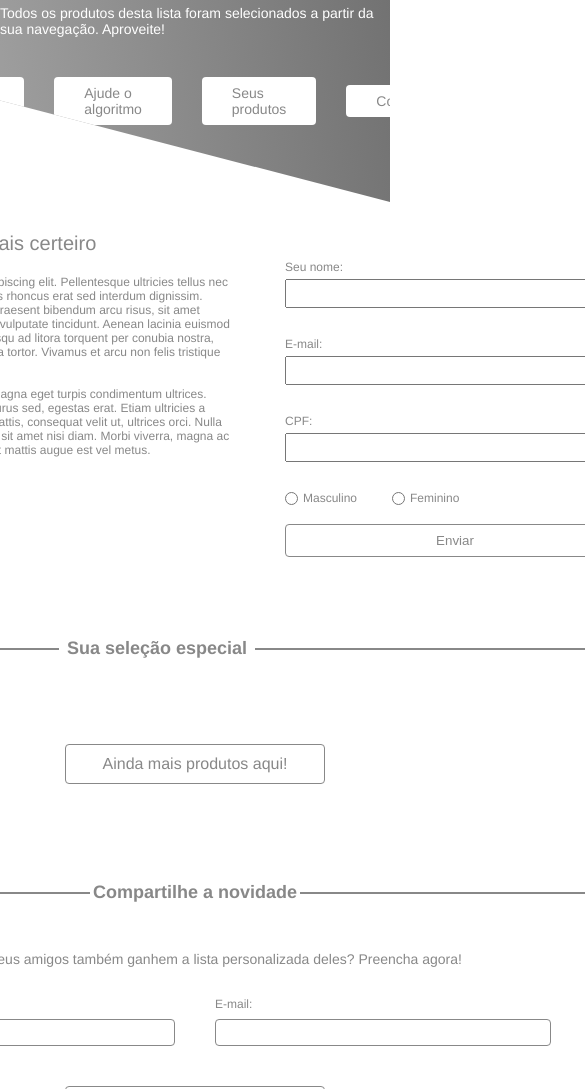
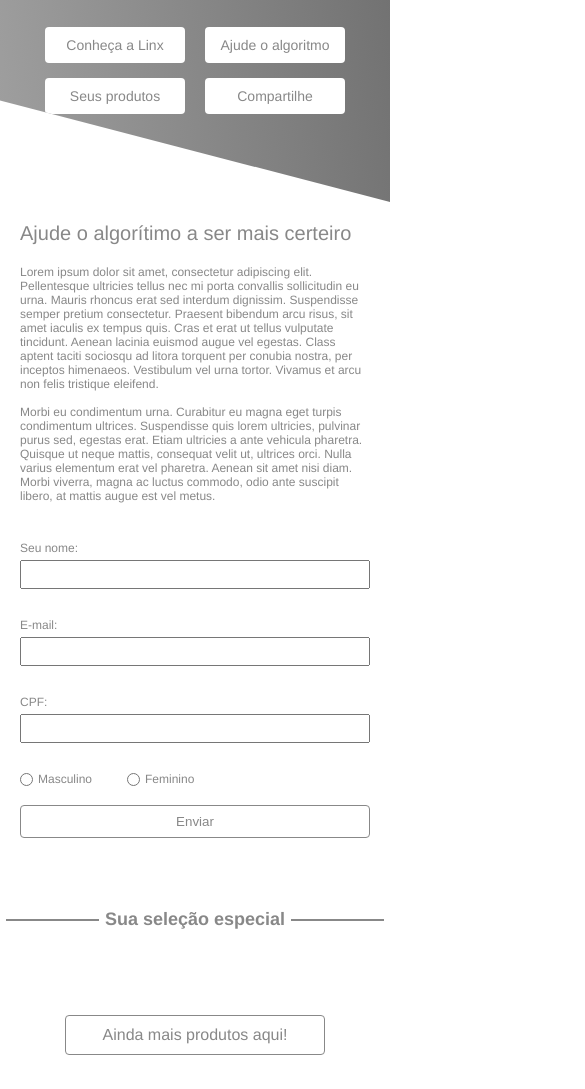
Before and after one commit to willnasciment/teste-landigpage, a plain HTML site: page index.html in a window 390 px wide. Shown: the part 148-1237 px from the top of the page, 585 px wide, since content can reach past the window. Drawn offline with Linux system fonts and the light colour scheme; no server answers.

Commit message:
aplicando responsividade para mobile

```diff
--- a/index.html
+++ b/index.html
@@ -112,7 +112,7 @@
 
 
                <label>
-                  E-mail:
+                  E-mail dele:
                <br>
                <input type="text" name="email">
                <span class="erro"></span>
--- a/style.css
+++ b/style.css
@@ -13,10 +13,12 @@ body {
 
 }
 
-/**************
-* PRESENTATION
-***************/
-
+/***********************
+* HEADER E PRESENTATION
+************************/
+.presentation {
+    display: flex;
+}
 
 .presentation header {
     display: flex;
@@ -76,8 +78,61 @@ body {
     color: var(--color-primary);
     background-color: #fff;
     font-size: 14px;
-    padding: 8px 30px;
+    padding: 8px 25px;
     border-radius: 4px;
+    width: 160px;
+    text-align: center;
+
+}
+
+@media(max-width: 900px) {
+
+    .presentation header {
+        display: flex;
+        align-items: flex-start;
+        /*align-items: flex-start; */
+    }
+
+    .presentation header h1 {
+       margin-left: 10px;
+        margin-bottom: 0;
+        margin-top: 40px;
+    }
+
+    .presentation header h2 {
+        margin-bottom: 0;
+        font-size: 35px;
+        margin-left: 10px;
+    }
+
+    .presentation header p {
+        margin: 10px 10px 30px;
+    }
+
+    .nav-bar {
+        margin-top: 0;
+    }
+
+
+    .nav-bar ul {
+        flex-wrap: wrap;
+        /*margin: auto 20px; */
+        display: flex;
+        justify-content: center;
+    }
+
+
+    .nav-bar ul li {
+        margin: 0px 10px;
+    }
+
+    .nav-bar ul li a {
+        margin-bottom: 15px;
+        width: 140px;
+        text-align: center;
+        padding: 10px 0;
+
+    }
 
 }
 
@@ -191,6 +246,27 @@ body {
     justify-content: center;
     margin-top: 8px;
 
+}
+
+@media(max-width: 900px) {
+    .container {
+        max-width: 420px;
+        margin: 0;
+    }
+
+    .container .formulario {
+        flex-direction: column;
+        max-width: 420px;
+    }
+    .formulario .text {
+        width: 100%;
+        padding: 20px;
+    }
+    .formulario .form {
+        width: 100%;
+        padding: 20px;
+        margin-top: -30px;
+    }
 }
 
 
@@ -318,6 +394,48 @@ body {
 
   }
 
+  @media(max-width: 1200px) {
+    .products {
+        width: 100%;
+    }
+
+    .products .title-products {
+        text-align: center;
+    }
+
+    .products .title-products h2::before,
+    .products .title-products h2::after{
+    width: 24%;
+    margin: 0 auto;
+    }
+
+    .products .catalog {
+        display: block;
+        width: 100%;
+    }
+
+    .products .catalog .product-item {
+        display: flex;
+        width: 90%;
+        max-width: 420px;
+        margin: 0px 10px;
+    }
+
+    .products .catalog .product-item .image-item {
+        border: 1px solid var(--color-primary);
+        margin-right: 20px;
+        width: 150px;
+    }
+
+    .products .catalog .product-item p {
+        display: none;
+    }
+
+    .products .catalog .product-item a.buttom-item {
+        width: 190px;
+    }
+  }
+
 /**************
 * COMPARTILHE
 **************/
@@ -357,6 +475,7 @@ body {
 .compartilhe .title h3 {
     font-size: 14px;
     font-weight: 400;
+    margin-bottom: 20px;
 }
 
 .compartilhe  .form2 {
@@ -372,7 +491,7 @@ body {
 
 .compartilhe .form2 div {
     display: flex;
-    flex-direction: row;
+
     justify-content: center;
     width: 100%;
 }
@@ -408,6 +527,41 @@ body {
 
 }
 
+@media(max-width: 900px) {
+    .compartilhe {
+        max-width: 380px;
+    }
+
+    .compartilhe .title h2 {
+        font-size: 18px;
+    }
+
+    .compartilhe .title h2::before,
+    .compartilhe .title h2::after {
+        width: 24%;
+        margin: 0 auto;
+
+    }
+
+    .compartilhe  .form2 {
+        padding: 14px;
+    }
+
+    .compartilhe .form2 div {
+        flex-direction: column;
+        align-items: center;
+    }
+
+    .compartilhe .form2 div label {
+        width: 90%;
+        margin-bottom: 16px;
+    }
+
+    .compartilhe .form2 button {
+        margin-top: 15px;
+    }
+}
+
 /*********
 * FOOTER
 **********/
@@ -434,3 +588,11 @@ footer div {
 footer div span {
     margin-bottom: 5px;
 }
+
+
+@media(max-width: 900px) {
+    footer {
+        height: 150px;
+        margin-top: 20px;
+    }
+}
```
Also changed, not shown: loading.gif (deleted).
